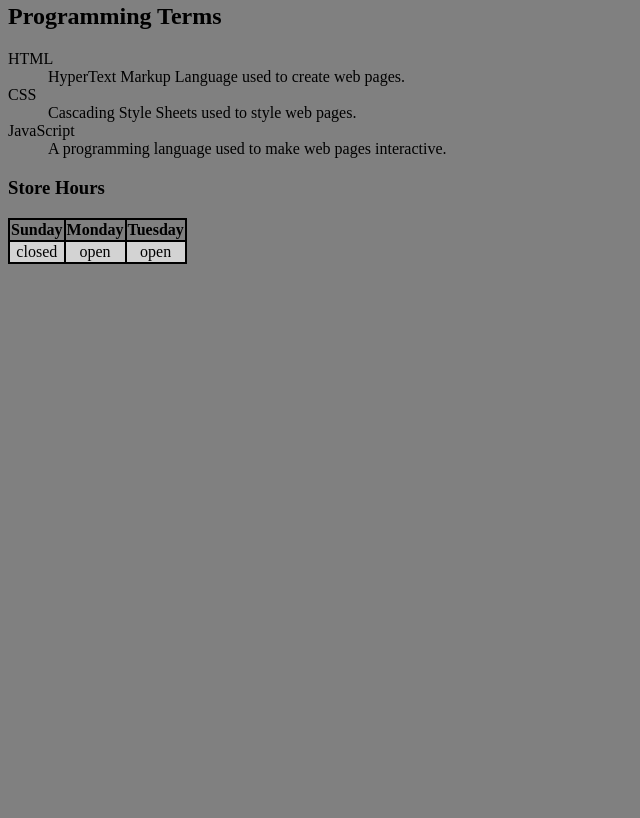
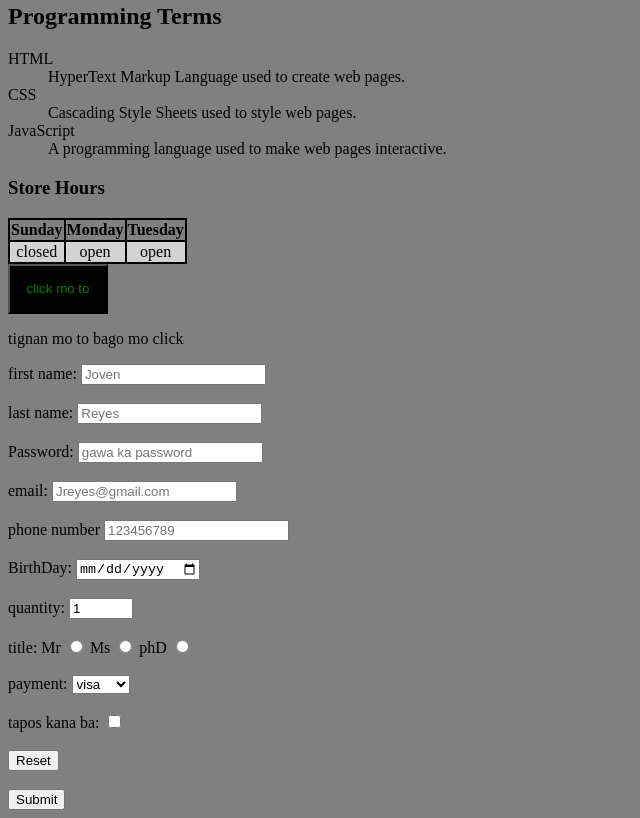
Before and after one commit to cyruznepomuceno123-ai/idk, a plain HTML site: page index.html in a window 1280 px wide. Shown: the part 1024-1842 px from the top of the page, without its empty margins (0-640 px from the left). Before the commit the page ends 1296 px from the top, so only its background shows below. Drawn offline with Linux system fonts and the light colour scheme.

Commit message:
Update index.html

```diff
--- a/index.html
+++ b/index.html
@@ -8,7 +8,7 @@
   </head>
 
   <body style="background-color: grey;">
-    <h1 style="color: aquamarine"; ">test <b>hello</b></h1>
+    <h1 style="color: aquamarine;" ">test <b>hello</b></h1>
     <h1 style="color: rgb(95, 158, 148);">test<i>hello</i></h1>
     <h1 style="color: #5F829E;">test<big>hello</big></h1>
     <h1 style="color: antiquewhite;">test<small>hello</small></h1>
@@ -87,5 +87,111 @@
 
 </table>
 
+<button onclick="doSomething()" style="background-color: black;color: green;width: 100px;height: 50px;  " >click mo to</button>
+
+<p id="test">tignan mo to bago mo click</p>
+
+ <script>
+   function doSomething(){
+    document.getElementById("test").innerHTML = "uto uto" ;
+  }
+
+ </script>
+
+ <form action="action_page.php" method="post">
+  <div>
+  <label for="fname">first name:</label>
+  <input type="text" id="fname" name="fname" placeholder="Joven" required>
+</div>
+
+<br>
+
+<div>
+    <label for="lname">last name:</label>
+  <input type="text" id="lname" name="lname" placeholder="Reyes" required>
+</div>
+
+<br>
+
+ <div>
+  <label for="password">Password:</label>
+  <input type="password" id="password" name="password" placeholder="gawa ka password" required maxlength="10">
+</div>
+
+<br>
+
+ <div>
+  <label for="email">email:</label>
+  <input type="email" id="email" name="email" placeholder="Jreyes@gmail.com" required>
+</div>
+
+<br>
+
+ <div>
+  <label for="phone">phone number</label>
+  <input type="tel" id="phone" name="phone" placeholder="123456789" required>
+</div>
+
+<br>
+
+ <div>
+  <label for=bday">BirthDay:</label>
+  <input type="date" id="date" name="date" required>
+</div>
+
+<br>
+
+ <div>
+  <label for="quantity">quantity:</label>
+  <input type="number" id="quantity" name="quantity" placeholder="ilan ka" required min="0" max="100" value="1">
+</div>
+
+<br>
+
+<div>
+  <label for="title">title:</label>
+
+  <label for="Mr">Mr</label>
+  <input type="radio" id="Mr" name="title" id="Mr">
+
+   <label for="Ms">Ms</label>
+  <input type="radio" id="Ms" name="title" id="Ms">
+
+   <label for="phD">phD</label>
+  <input type="radio" id="phD" name="title" id="phD">
+</div>
+
+<br>
+
+<div>
+  <label for="payment">payment:</label>
+  <select name="payment" id="payment">
+    <option value="visa">visa</option>
+    <option value="gcash">gcash</option>
+    <option value="bdo">bdo</option>
+  </select>
+</div>
+
+<br>
+
+<div>
+  <label for="finish">tapos kana ba:</label>
+  <input type="checkbox" id="finish" name="finish">
+</div>
+
+<br>
+
+<div>
+  <input type="reset">
+</div>
+
+<br>
+
+<div>
+  <input type="submit">
+</div>
+
+ </form>
+
   </body>
 </html>
```
